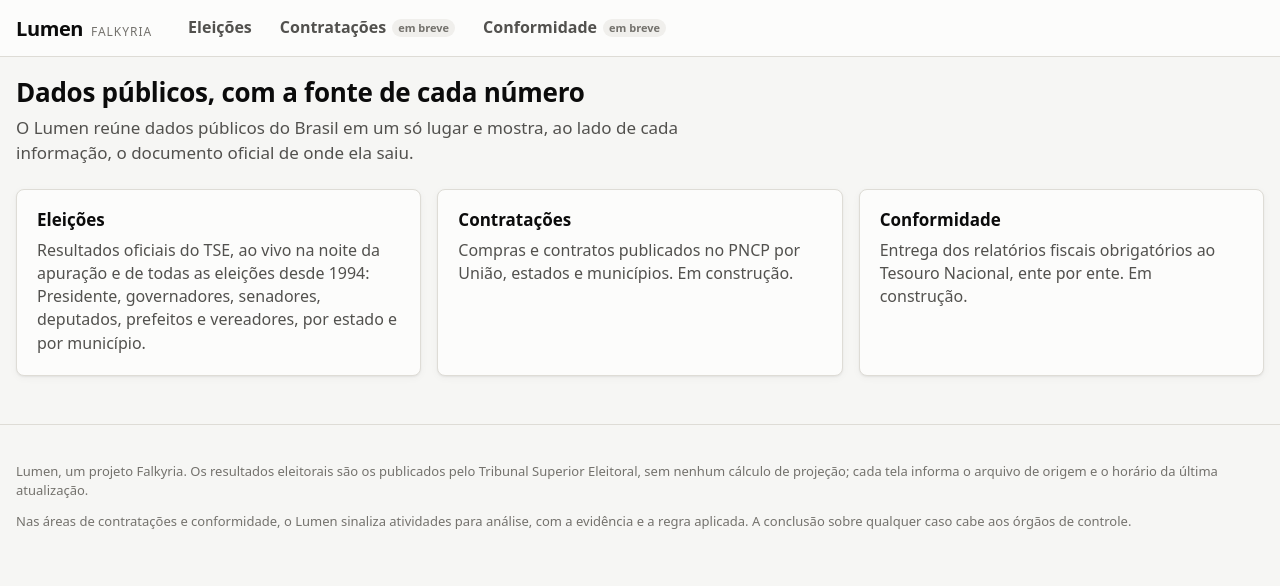
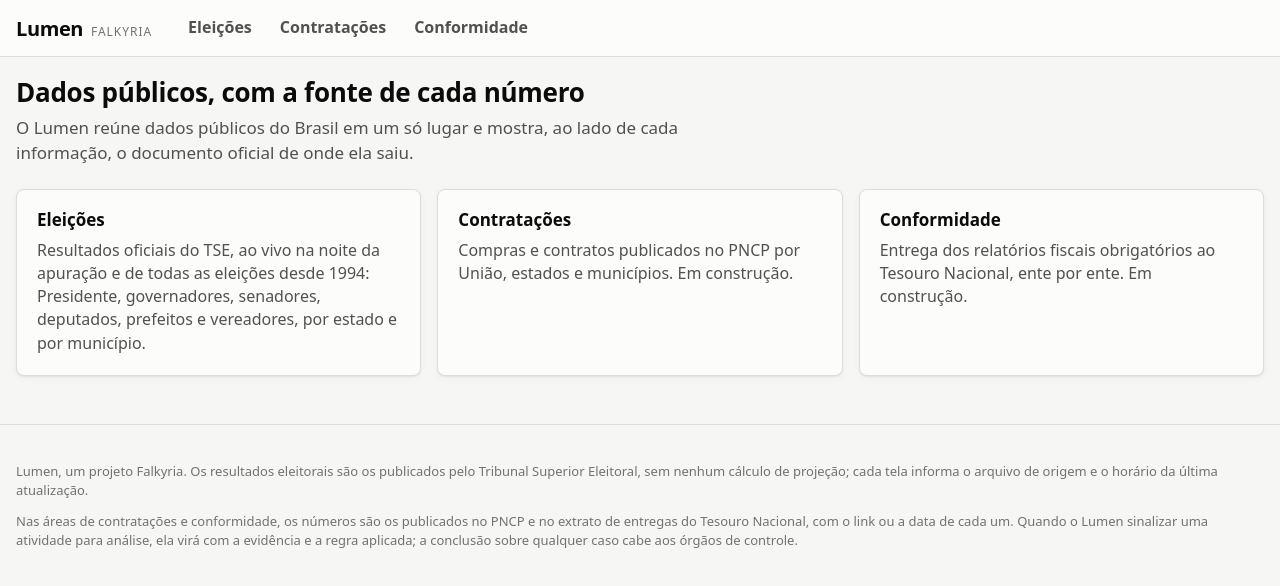
Before and after one commit to Dracon-46/FalkyriaLumen, a Next.js app in the folder packages/portal/: page / in a window 1280 px wide. Shown: the top 586 px of the page. Built offline with nearby package versions, Linux system fonts and the light colour scheme.

Commit message:
Portal: abas Contratações e Conformidade prontas; rodapé dos painéis

```diff
--- a/packages/portal/src/componentes/Cabecalho.tsx
+++ b/packages/portal/src/componentes/Cabecalho.tsx
@@ -11,8 +11,8 @@ import { usePathname } from "next/navigation";
 
 const ABAS = [
   { href: "/eleicoes/", rotulo: "Eleições", pronta: true },
-  { href: "/contratacoes/", rotulo: "Contratações", pronta: false },
-  { href: "/conformidade/", rotulo: "Conformidade", pronta: false },
+  { href: "/contratacoes/", rotulo: "Contratações", pronta: true },
+  { href: "/conformidade/", rotulo: "Conformidade", pronta: true },
 ] as const;
 
 /** Cabeçalho do Lumen: a marca e as abas. Cada aba é uma área do portal. */
--- a/packages/portal/src/componentes/Rodape.tsx
+++ b/packages/portal/src/componentes/Rodape.tsx
@@ -7,8 +7,9 @@ export function Rodape() {
         nenhum cálculo de projeção; cada tela informa o arquivo de origem e o horário da última atualização.
       </p>
       <p>
-        Nas áreas de contratações e conformidade, o Lumen sinaliza atividades para análise, com a evidência e a regra
-        aplicada. A conclusão sobre qualquer caso cabe aos órgãos de controle.
+        Nas áreas de contratações e conformidade, os números são os publicados no PNCP e no extrato de entregas do
+        Tesouro Nacional, com o link ou a data de cada um. Quando o Lumen sinalizar uma atividade para análise, ela
+        virá com a evidência e a regra aplicada; a conclusão sobre qualquer caso cabe aos órgãos de controle.
       </p>
     </footer>
   );
```
